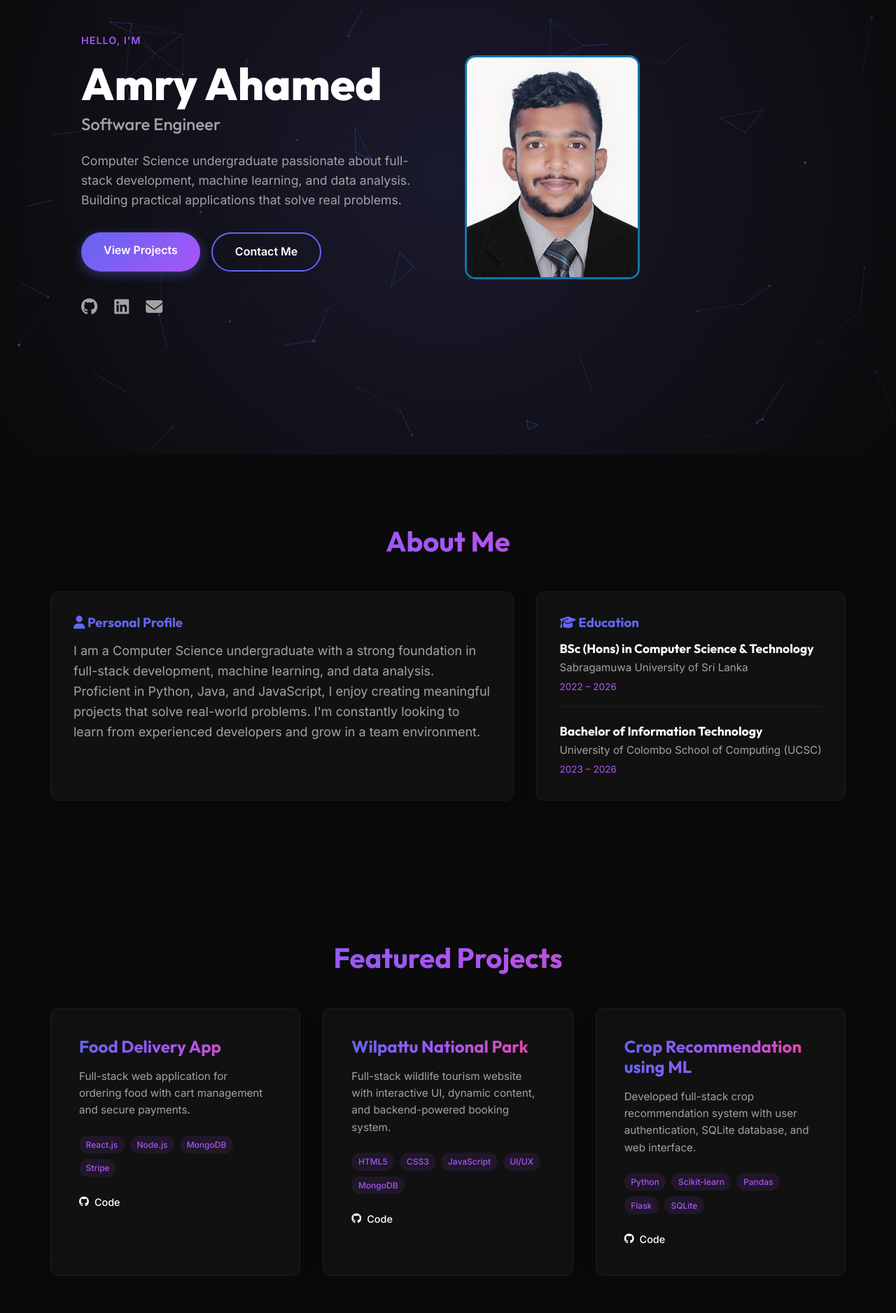
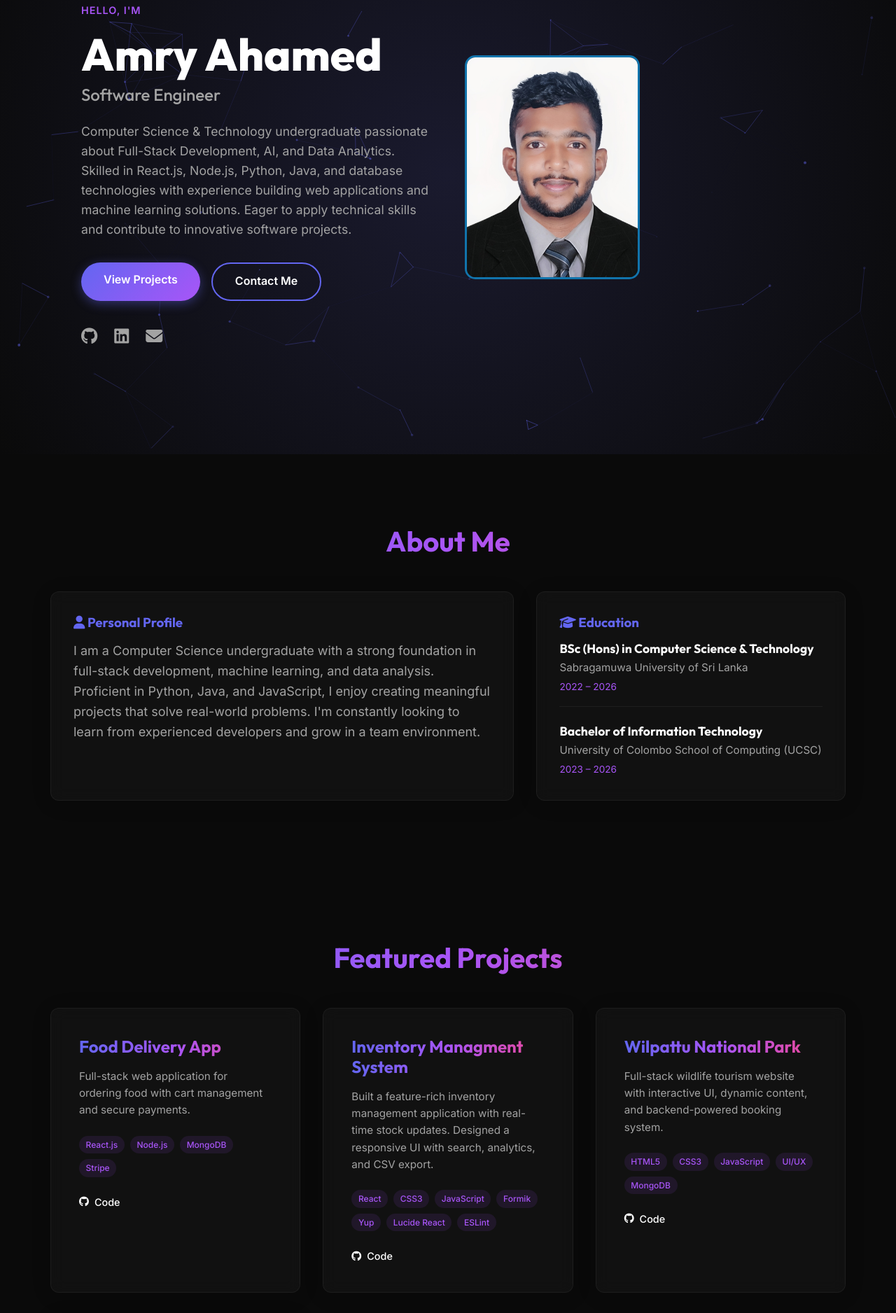
Before and after one commit to Amriahamed/portfolio, a plain HTML site: page index.html in a window 1280 px wide. Shown: the part 151-2027 px from the top of the page at 70% size. Drawn offline with nearby package versions, Linux system fonts and the light colour scheme.

Commit message:
Update code

```diff
--- a/index.html
+++ b/index.html
@@ -55,9 +55,8 @@
 
                     <h2 class="role">Software Engineer </h2>
                     <p class="description">
-                        Computer Science undergraduate passionate about full-stack development, machine learning, and
-                        data analysis.
-                        Building practical applications that solve real problems.
+                        Computer Science & Technology undergraduate passionate about Full-Stack Development, AI, and Data Analytics. Skilled in React.js, Node.js, Python, Java, and database technologies with experience building web applications and machine learning solutions. Eager to apply technical skills and contribute to innovative software projects.
+
                     </p>
                     <div class="hero-btns">
                         <a href="#projects" class="btn btn-primary">View Projects</a>
@@ -135,6 +134,22 @@
                     <!-- Project 2 -->
                     <div class="project-card glass hidden stagger-delay">
                         <div class="card-content">
+                            <h3>Inventory Managment System</h3>
+                            <p class="project-desc">Built a feature-rich inventory management application with real-time stock updates.
+Designed a responsive UI with search, analytics, and CSV export.</p>
+                            <div class="tech-stack">
+                                <span>React</span><span>CSS3</span><span>JavaScript</span><span>Formik</span><span>Yup</span><span>Lucide React</span><span>ESLint</span>
+                            </div>
+                            <div class="card-links">
+                                <a href="https://github.com/Amriahamed/Inventory-System.git" class="link-btn"><i
+                                        class="fab fa-github"></i> Code</a>
+                            </div>
+                        </div>
+                    </div>
+
+                    <!-- Project 3 -->
+                    <div class="project-card glass hidden stagger-delay">
+                        <div class="card-content">
                             <h3>Wilpattu National Park</h3>
                             <p class="project-desc">Full-stack wildlife tourism website with interactive UI, dynamic content, and backend-powered booking system.</p>
                             <div class="tech-stack">
@@ -147,7 +162,7 @@
                         </div>
                     </div>
 
-                    <!-- Project 3 -->
+                    <!-- Project 4 -->
                     <div class="project-card glass hidden stagger-delay">
                         <div class="card-content">
                             <h3>Crop Recommendation using ML</h3>
@@ -176,13 +191,14 @@
                         <div class="skill-tags">
                             <span><i class="devicon-java-plain colored"></i> Java</span>
                             <span><i class="devicon-javascript-plain colored"></i> JavaScript</span>
-                            <span><i class="devicon-python-plain colored"></i> Python</span>
                             <span><i class="devicon-c-plain colored"></i> C</span>
                             <span><i class="fas fa-database colored"></i> SQL</span>
+                            <span><i class="devicon-csharp-plain colored"></i> C#</span>
                             <span><i class="devicon-php-plain colored"></i> PHP</span>
+                            <span><i class="devicon-python-plain colored"></i> Python</span>
                             <span><i class="devicon-html5-plain colored"></i> HTML</span>
                             <span><i class="devicon-css3-plain colored"></i> CSS</span>
-                            <span><i class="devicon-csharp-plain colored"></i> C#</span>
+
                         </div>
                     </div>
                     <!-- Frameworks -->
@@ -190,11 +206,12 @@
                         <h3><i class="fas fa-layer-group"></i> Frameworks & Libraries</h3>
                         <div class="skill-tags">
                             <span><i class="devicon-react-original colored"></i> React</span>
+                            <span><i class="devicon-wordpress-plain colored"></i> Wordpress</span>
                             <span><i class="devicon-nextjs-original"></i> Next.js</span>
                             <span><i class="devicon-spring-original colored"></i> Spring Boot</span>
                             <span><i class="devicon-nodejs-plain colored"></i> Node.js</span>
                             <span><i class="devicon-express-original"></i> Express.js</span>
-                            <span><i class="devicon-wordpress-plain colored"></i> Wordpress</span>
+
                         </div>
                     </div>
                     <!--Developer Tools -->
@@ -231,7 +248,17 @@
                         </div>
                     </div>
 
-                    <!--Soft Skills -->
+                    <!--Data Analytics & BI-->
+                    <div class="skill-category glass hidden stagger-delay">
+                        <h3><i class="fas fa-chart-line"></i> Data Analytics & BI</h3>
+                        <div class="skill-tags">
+                            <span><i class="fas fa-chart-bar "></i> Power BI</span>
+                            <span><i class="fas fa-table "></i> Excel Dashboarding</span>
+                            <span><i class="fas fa-chart-line"></i> Data Visualization</span>
+                        </div>
+                    </div>
+
+                     <!--Soft Skills -->
                     <div class="skill-category glass hidden stagger-delay">
                         <h3><i class="fas fa-brain"></i> Soft Skills</h3>
                         <div class="skill-tags">
--- a/style.css
+++ b/style.css
@@ -431,6 +431,10 @@ header {
     transition: transform 0.3s ease;
 }
 
+.skill-tags span i.fas {
+    color: #672674;
+}
+
 .skill-tags span:hover {
     background: rgba(99, 102, 241, 0.15);
     color: var(--text-main);
```
